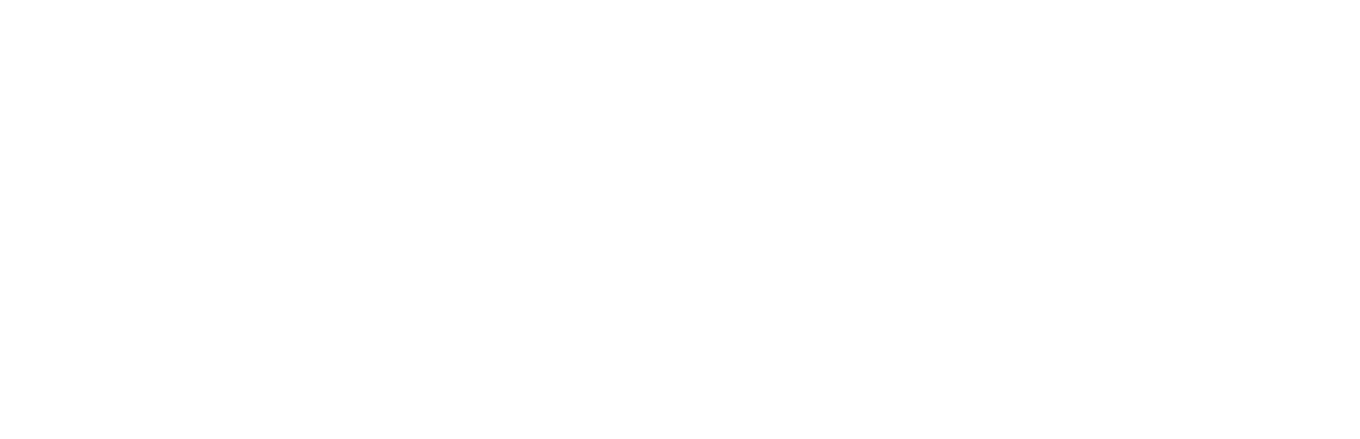
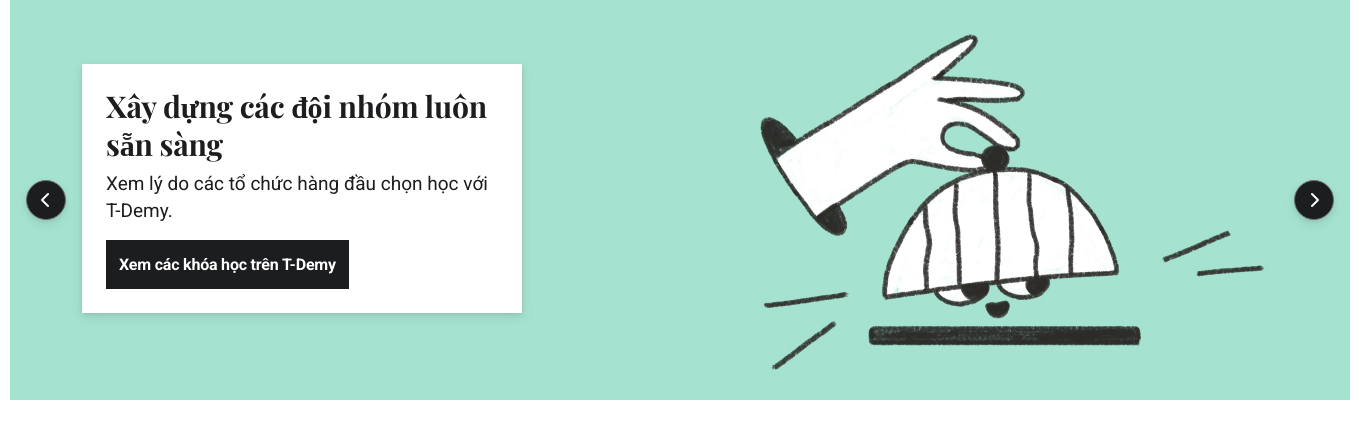
Before and after one commit to letrungtin09/DuAn1, a PHP site: page /assets/index.html in a window 1360 px wide. Before the commit the part shown is empty. Shown: the top 439 px of the page. Run offline with PHP 8.4, Linux system fonts and the light colour scheme.

Commit message:
code carousel

```diff
--- a/assets/css/main.css
+++ b/assets/css/main.css
@@ -10,9 +10,180 @@ html {
 }
 
 body {
-  font-family: "Open Sans", sans-serif;
+  font-family: "Roboto", sans-serif;
   font-size: 1.6rem;
   font-weight: 400;
   line-height: 1.4;
   color: #1c1d1f;
+  margin: 0;
+}
+
+.td-container {
+  width: 100%;
+  max-width: 134rem;
+  margin-right: auto;
+  margin-left: auto;
+  padding-right: 2.4rem;
+  padding-left: 2.4rem;
+}
+
+.carousel {
+  width: 1340px;
+  height: 400px;
+  margin: 0 auto;
+}
+.carousel .carousel__text {
+  width: 440px;
+  background-color: #fff;
+  padding: 2.4rem;
+  box-shadow: 0 2px 4px rgba(0, 0, 0, 0.08), 0 4px 12px rgba(0, 0, 0, 0.08);
+  position: absolute;
+  left: 7.2rem;
+  top: 6.4rem;
+}
+.carousel .carousel__text h1 {
+  font-family: "Playfair Display", serif;
+  font-size: 3rem;
+  margin-bottom: 0.8rem;
+  font-weight: 700;
+  line-height: 1.25;
+  letter-spacing: -0.02rem;
+}
+.carousel .carousel__text p {
+  font-size: 1.9rem;
+  margin: 0;
+}
+.carousel .carousel__text button {
+  margin-top: 1.6rem;
+}
+.carousel .carousel-control-next, .carousel .carousel-control-prev {
+  opacity: 1;
+}
+
+.button-white-medium {
+  font-weight: 700;
+  line-height: 1.2;
+  letter-spacing: -0.02rem;
+  color: #1c1d1f;
+  background-color: #fff;
+  border: 1px solid #1c1d1f;
+  font-size: 1.4rem;
+  padding: 1.2rem 1.2rem;
+}
+.button-white-medium:hover {
+  background-color: rgba(0, 0, 0, 0.04);
+}
+
+.button-black-medium {
+  font-weight: 700;
+  line-height: 1.2;
+  letter-spacing: -0.02rem;
+  color: #fff;
+  background-color: #1c1d1f;
+  border: 1px solid none;
+  font-size: 1.4rem;
+  padding: 1.2rem 1.2rem;
+}
+.button-black-medium:hover {
+  background-color: #3e4143;
+}
+
+.button-white-large {
+  font-weight: 700;
+  line-height: 1.2;
+  letter-spacing: -0.02rem;
+  color: #1c1d1f;
+  background-color: #fff;
+  border: 1px solid #1c1d1f;
+  font-size: 1.6rem;
+  padding: 1.4rem 1.2rem;
+}
+.button-white-large:hover {
+  background-color: rgba(0, 0, 0, 0.04);
+}
+
+.button-black-large {
+  font-weight: 700;
+  line-height: 1.2;
+  letter-spacing: -0.02rem;
+  color: #fff;
+  background-color: #1c1d1f;
+  border: 1px solid #1c1d1f;
+  font-size: 1.6rem;
+  padding: 1.4rem 1.2rem;
+}
+.button-black-large:hover {
+  background-color: #3e4143;
+}
+
+.button-next-medium {
+  border-radius: 50%;
+  text-align: center;
+  background-color: #1c1d1f;
+  border: 1px solid #6a6f73;
+  box-shadow: 0 2px 4px rgba(0, 0, 0, 0.08), 0 4px 12px rgba(0, 0, 0, 0.08);
+  width: 40px;
+  height: 40px;
+  line-height: 40px;
+  position: absolute;
+  top: 18rem;
+  left: none;
+  right: 1.6rem;
+}
+.button-next-medium:hover {
+  background-color: #3e4143;
+}
+
+.button-prev-medium {
+  border-radius: 50%;
+  text-align: center;
+  background-color: #1c1d1f;
+  border: 1px solid #6a6f73;
+  box-shadow: 0 2px 4px rgba(0, 0, 0, 0.08), 0 4px 12px rgba(0, 0, 0, 0.08);
+  width: 40px;
+  height: 40px;
+  line-height: 40px;
+  position: absolute;
+  top: 18rem;
+  left: 1.6rem;
+  right: none;
+}
+.button-prev-medium:hover {
+  background-color: #3e4143;
+}
+
+.button-next-large {
+  border-radius: 50%;
+  text-align: center;
+  background-color: #1c1d1f;
+  border: 1px solid #6a6f73;
+  box-shadow: 0 2px 4px rgba(0, 0, 0, 0.08), 0 4px 12px rgba(0, 0, 0, 0.08);
+  width: 48px;
+  height: 48px;
+  line-height: 48px;
+  position: absolute;
+  top: 25%;
+  left: none;
+  right: -2.4rem;
+}
+.button-next-large:hover {
+  background-color: #3e4143;
+}
+
+.button-prev-large {
+  border-radius: 50%;
+  text-align: center;
+  background-color: #1c1d1f;
+  border: 1px solid #6a6f73;
+  box-shadow: 0 2px 4px rgba(0, 0, 0, 0.08), 0 4px 12px rgba(0, 0, 0, 0.08);
+  width: 48px;
+  height: 48px;
+  line-height: 48px;
+  position: absolute;
+  top: 25%;
+  left: -2.4rem;
+  right: none;
+}
+.button-prev-large:hover {
+  background-color: #3e4143;
 }/*# sourceMappingURL=main.css.map */
--- a/assets/index.html
+++ b/assets/index.html
@@ -8,8 +8,10 @@
     <!-- BS5 CSS -->
     <link href="https://cdn.jsdelivr.net/npm/bootstrap@5.3.0/dist/css/bootstrap.min.css" rel="stylesheet">
     <!-- GG FONT -->
-    <link href="https://fonts.googleapis.com/css2?family=Open+Sans:wght@300;400;500;600;700&display=swap" rel="stylesheet">
-    <link href="https://fonts.googleapis.com/css2?family=Playfair+Display:wght@400;500;600;700&display=swap" rel="stylesheet">
+    <link href="https://fonts.googleapis.com/css2?family=Open+Sans:wght@300;400;500;600;700&display=swap"
+        rel="stylesheet">
+    <link href="https://fonts.googleapis.com/css2?family=Roboto:wght@300;400;500;700&display=swap" rel="stylesheet">
+    <link href="https://fonts.googleapis.com/css2?family=Playfair+Display:wght@400;500;600;700&family=Roboto:wght@300;400;500;700&display=swap" rel="stylesheet">
     <!-- FONT AWESOME -->
     <link rel="stylesheet" href="https://cdnjs.cloudflare.com/ajax/libs/font-awesome/6.4.0/css/all.min.css">
     <!-- MAIN CSS -->
@@ -20,7 +22,80 @@
     <!-- HEADER -->
     <header></header>
     <!-- CAROUSEL -->
-    <section class="carousel"></section>
+    <section class="carousel">
+        <div id="carouselTdemy" class="carousel slide" data-bs-ride="carousel">
+            <div class="carousel-inner">
+                <div class="carousel-item active">
+                    <div class="carousel__text">
+                        <h1>Xây dựng các đội nhóm luôn sẵn sàng</h1>
+                        <p>Xem lý do các tổ chức hàng đầu chọn học với T-Demy.</p>
+                        <button class="button-black-large">Xem các khóa học trên T-Demy</button>
+                    </div>
+                    <img src="./img/s1.jpg" class="d-block w-100" alt="slide 1">
+                </div>
+                <div class="carousel-item">
+                    <div class="carousel__text">
+                        <h1>Xây dựng các đội nhóm luôn sẵn sàng</h1>
+                        <p>Xem lý do các tổ chức hàng đầu chọn học với T-Demy.</p>
+                        <button class="button-black-large">Xem các khóa học trên T-Demy</button>
+                    </div>
+                    <img src="./img/s2.jpg" class="d-block w-100" alt="slide 2">
+                </div>
+                <div class="carousel-item">
+                    <div class="carousel__text">
+                        <h1>Xây dựng các đội nhóm luôn sẵn sàng</h1>
+                        <p>Xem lý do các tổ chức hàng đầu chọn học với T-Demy.</p>
+                        <button class="button-black-large">Xem các khóa học trên T-Demy</button>
+                    </div>
+                    <img src="./img/s3.jpg" class="d-block w-100" alt="slide 3">
+                </div>
+                <div class="carousel-item">
+                    <div class="carousel__text">
+                        <h1>Xây dựng các đội nhóm luôn sẵn sàng</h1>
+                        <p>Xem lý do các tổ chức hàng đầu chọn học với T-Demy.</p>
+                        <button class="button-black-large">Xem các khóa học trên T-Demy</button>
+                    </div>
+                    <img src="./img/s4.jpg" class="d-block w-100" alt="slide 4">
+                </div>
+                <div class="carousel-item">
+                    <div class="carousel__text">
+                        <h1>Xây dựng các đội nhóm luôn sẵn sàng</h1>
+                        <p>Xem lý do các tổ chức hàng đầu chọn học với T-Demy.</p>
+                        <button class="button-black-large">Xem các khóa học trên T-Demy</button>
+                    </div>
+                    <img src="./img/s5.jpg" class="d-block w-100" alt="slide 5">
+                </div>
+                <div class="carousel-item">
+                    <div class="carousel__text">
+                        <h1>Xây dựng các đội nhóm luôn sẵn sàng</h1>
+                        <p>Xem lý do các tổ chức hàng đầu chọn học với T-Demy.</p>
+                        <button class="button-black-large">Xem các khóa học trên T-Demy</button>
+                    </div>
+                    <img src="./img/s6.jpg" class="d-block w-100" alt="slide 6">
+                </div>
+                <div class="carousel-item">
+                    <div class="carousel__text">
+                        <h1>Xây dựng các đội nhóm luôn sẵn sàng</h1>
+                        <p>Xem lý do các tổ chức hàng đầu chọn học với T-Demy.</p>
+                        <button class="button-black-large">Xem các khóa học trên T-Demy</button>
+                    </div>
+                    <img src="./img/s7.png" class="d-block w-100" alt="slide 7">
+                </div>
+            </div>
+            <button class="carousel-control-prev" type="button" data-bs-target="#carouselTdemy" data-bs-slide="prev">
+                <div class="button-prev-medium">
+                    <i class="fa-solid fa-chevron-left"></i>
+                </div>
+                <span class="visually-hidden">Previous</span>
+            </button>
+            <button class="carousel-control-next" type="button" data-bs-target="#carouselTdemy" data-bs-slide="next">
+                <div class="button-next-medium">
+                    <i class="fa-solid fa-chevron-right"></i>
+                </div>
+                <span class="visually-hidden">Next</span>
+            </button>
+        </div>
+    </section>
     <!-- COURSES -->
     <section class="courses"></section>
     <!-- FEEDBACK -->
--- a/assets/sass/Base/_reset.scss
+++ b/assets/sass/Base/_reset.scss
@@ -8,9 +8,18 @@ html{
     scroll-behavior: smooth;
 }
 body{
-    font-family: 'Open Sans', sans-serif;
+    font-family: 'Roboto', sans-serif;
     font-size: $fs-2;
-    font-weight: $fw-0;
+    font-weight: $fw-1;
     line-height: $line-height-0;
     color: $color-black-1;
+    margin: 0;
 }
+.td-container{
+    width: 100%;
+    max-width: 134rem;
+    margin-right: auto;
+    margin-left: auto;
+    padding-right: 2.4rem;
+    padding-left: 2.4rem;
+}
--- a/assets/sass/Components/_button.scss
+++ b/assets/sass/Components/_button.scss
@@ -0,0 +1,55 @@
+.button-white-medium{
+    @include styleButton($color-black-1, $color-white-0, $color-black-1, $fs-0, $pd-1, $pd-1);
+    &:hover{
+        background-color: $color-black-2;
+    }
+}
+
+.button-black-medium{
+    @include styleButton($color-white-0, $color-black-1, none, $fs-0, $pd-1, $pd-1);
+    &:hover{
+        background-color: $color-gray-1;
+    }
+}
+
+.button-white-large{
+    @include styleButton($color-black-1, $color-white-0, $color-black-1, $fs-2, $pd-1, $pd-11);
+    &:hover{
+        background-color: $color-black-2;
+    }
+}
+
+.button-black-large{
+    @include styleButton($color-white-0, $color-black-1, $color-black-1, $fs-2, $pd-1, $pd-11);
+    &:hover{
+        background-color: $color-gray-1;
+    }
+}
+
+.button-next-medium{
+    @include styleButtonControl(40px, 40px, 40px, 18rem, none, 1.6rem);
+    &:hover{
+        background-color: $color-gray-1;
+    }
+}
+
+.button-prev-medium{
+    @include styleButtonControl(40px, 40px, 40px, 18rem, 1.6rem, none);
+    &:hover{
+        background-color: $color-gray-1;
+    }
+}
+
+.button-next-large{
+    @include styleButtonControl(48px, 48px, 48px, 25%, none, -2.4rem);
+    &:hover{
+        background-color: $color-gray-1;
+    }
+}
+
+.button-prev-large{
+    @include styleButtonControl(48px, 48px, 48px, 25%, -2.4rem, none);
+    &:hover{
+        background-color: $color-gray-1;
+    }
+}
--- a/assets/sass/Helpers/_mixin.scss
+++ b/assets/sass/Helpers/_mixin.scss
@@ -0,0 +1,25 @@
+@mixin styleButton($color, $bg-color, $border, $fs, $pd-x, $pd-y){
+    font-weight: $fw-4;
+    line-height: $line-height-1;
+    letter-spacing: $letter-spacing-1;
+    color: $color;
+    background-color: $bg-color;
+    border: 1px solid $border;
+    font-size: $fs;
+    padding: $pd-y $pd-x;
+}
+
+@mixin styleButtonControl($width, $height, $line-height, $top, $left, $right){
+    border-radius: 50%;
+    text-align: center;
+    background-color: $color-black-1;
+    border: 1px solid $color-gray-0;
+    box-shadow: $box-shadow-1;
+    width: $width;
+    height: $height;
+    line-height: $line-height;
+    position: absolute;
+    top: $top;
+    left: $left;
+    right: $right;
+}
--- a/assets/sass/Helpers/_variables.scss
+++ b/assets/sass/Helpers/_variables.scss
@@ -30,18 +30,23 @@ $fs-2: 1.6rem;
 $fs-3: 1.9rem;
 $fs-4: 2.4rem;
 $fs-5: 1.2rem;
+$fs-6: 3rem;
 
 //FONT WEIGHT
-$fw-0: 400;
-$fw-1: 700;
+$fw-0: 300;
+$fw-1: 400;
+$fw-2: 500;
+$fw-3: 600;
+$fw-4: 700;
 
 //LINE HEIGHT
 $line-height-0: 1.4;
 $line-height-1: 1.2;
+$line-height-2: 1.25;
 
 //LETTER SPACING
-$letter-spacing-0: -0.5rem;
-$letter-spacing-1: -0.2rem;
+$letter-spacing-0: -.05rem;
+$letter-spacing-1: -.02rem;
 $letter-spacing-2: normal;
 
 //MARGIN
@@ -65,6 +70,8 @@ $pd-6: 6.4rem;
 $pd-7: 1.6rem;
 $pd-8: 4.8rem;
 $pd-9: 4rem;
+$pd-10: 2rem;
+$pd-11: 1.4rem;
 
 //BOX SHADOW
 $box-shadow-1: 0 2px 4px rgba(0,0,0,.08), 0 4px 12px rgba(0,0,0,.08);
--- /dev/null
+++ b/assets/sass/Layouts/_carousel.scss
@@ -0,0 +1,32 @@
+.carousel{
+    width: 1340px;
+    height: 400px;
+    margin: 0 auto;
+    .carousel__text{
+        width: 440px;
+        background-color: $color-white-0;
+        padding: $pd-0;
+        box-shadow: $box-shadow-1;
+        position: absolute;
+        left: 7.2rem;
+        top: 6.4rem;
+        h1{
+            font-family: 'Playfair Display', serif;
+            font-size: $fs-6;
+            margin-bottom: $mg-1;
+            font-weight: $fw-4;
+            line-height: $line-height-2;
+            letter-spacing: $letter-spacing-1;
+        }
+        p{
+            font-size: $fs-3;
+            margin: 0;
+        }
+        button{
+            margin-top: $mg-2;
+        }
+    }
+    .carousel-control-next, .carousel-control-prev{
+        opacity: 1;
+    }
+}
--- a/assets/sass/main.scss
+++ b/assets/sass/main.scss
@@ -11,6 +11,7 @@
 //Layouts
 @import './Layouts/header';
 @import './Layouts/footer';
+@import './Layouts/carousel';
 
 //Components
 @import './Components/button';
```
Also changed, not shown: 1 other file.
